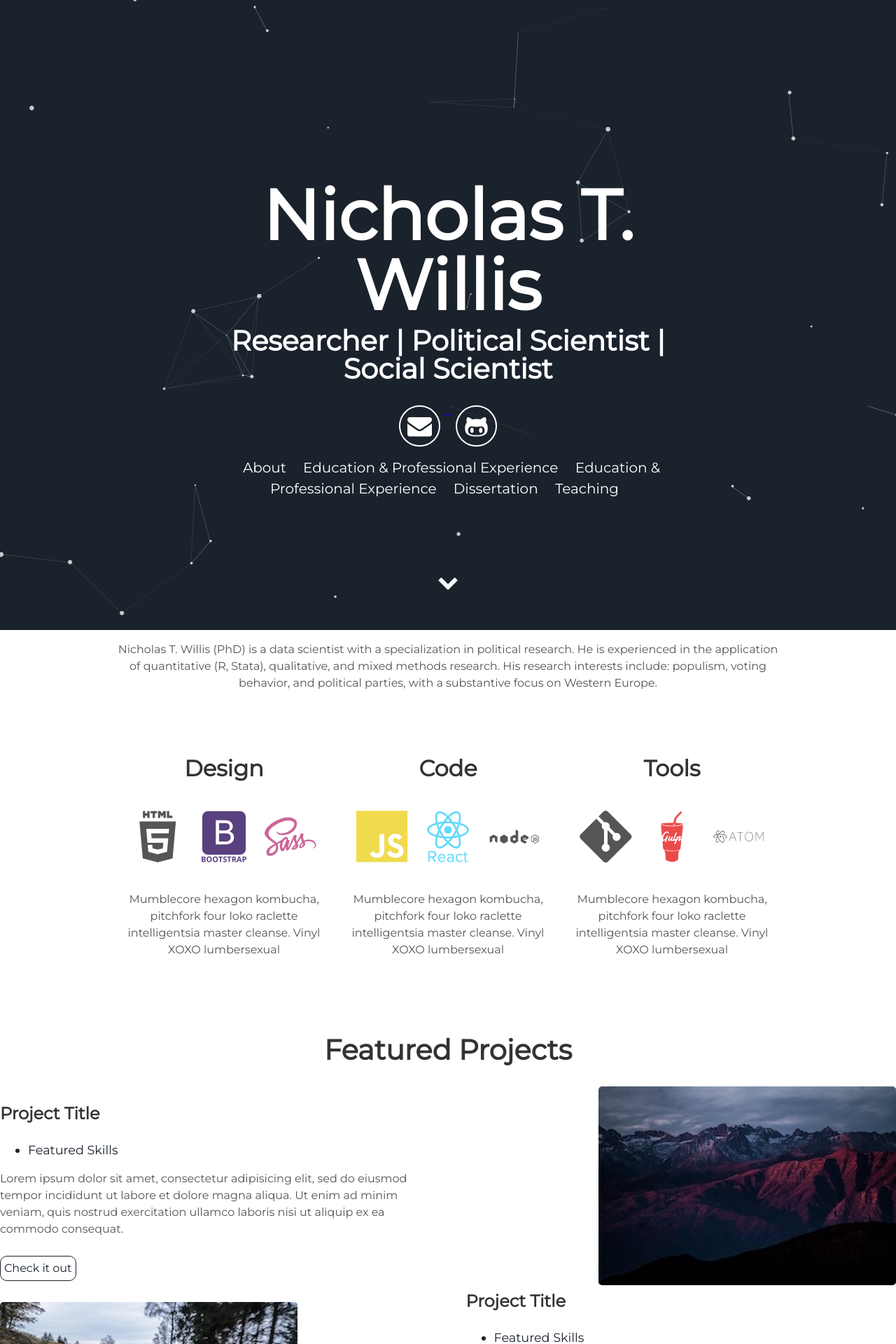
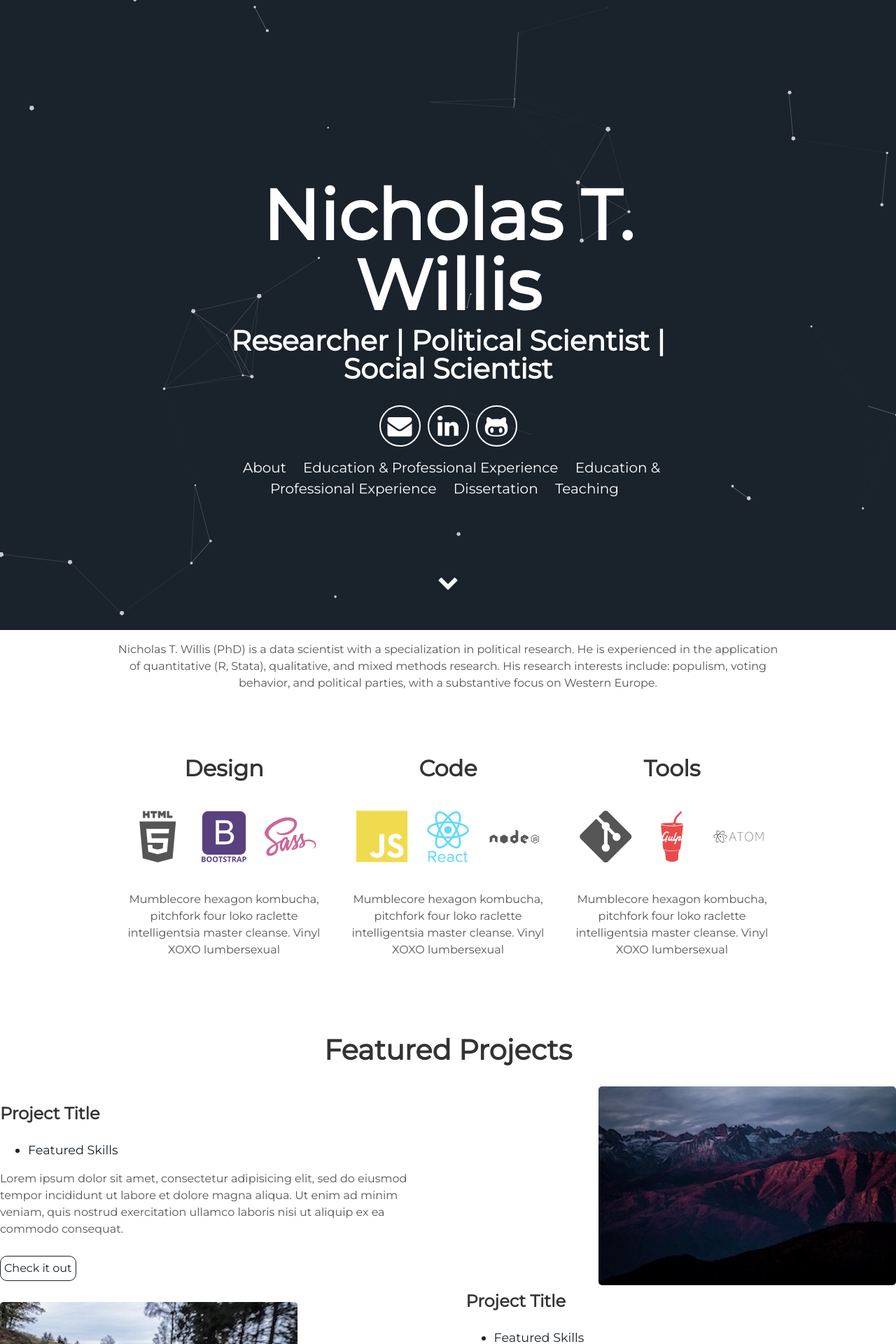
Before and after one commit to SimplyWillis/nicholastwillis, a Jekyll site: the page built from index.html, in a window 1280 px wide. Shown: the top 1920 px of the page at 70% size. Built offline with Jekyll 4.4.1, drawn with Linux system fonts in a browser that asks for light colours.

Commit message:
icon fixes

```diff
--- a/_includes/header.html
+++ b/_includes/header.html
@@ -6,7 +6,7 @@
       </h1>
       <div class="header-icons">
         <a aria-label="Email" href="mailto:ntwillis15@gmail.com"><i class="icon fa fa-envelope"></i></a>
-        <a aria-label="LinkedIn" target="_blank" href="www.linkedin.com/in/nicholas-t-willis-668767230"><i class="fa-brands fa-linkedin"></i></a>
+        <a aria-label="LinkedIn" target="_blank" href="www.linkedin.com/in/nicholas-t-willis-668767230"><i class="icon fa fa-linkedin"></i></a>
         <a aria-label="My Github" target="_blank" href="https://github.com/SimplyWillis"><i class="icon fa fa-github-alt" aria-hidden="true"></i></a>
       </div>
       <div class="header-links">
```
